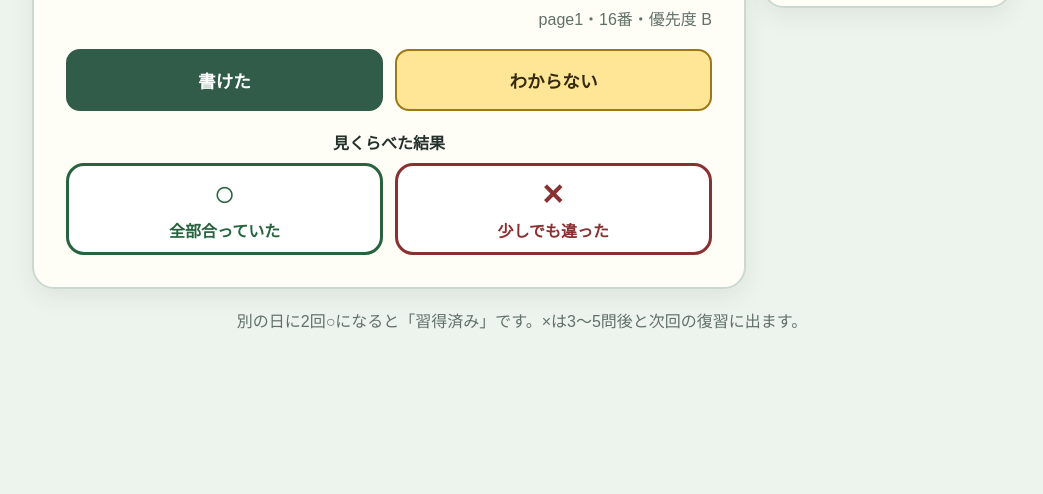
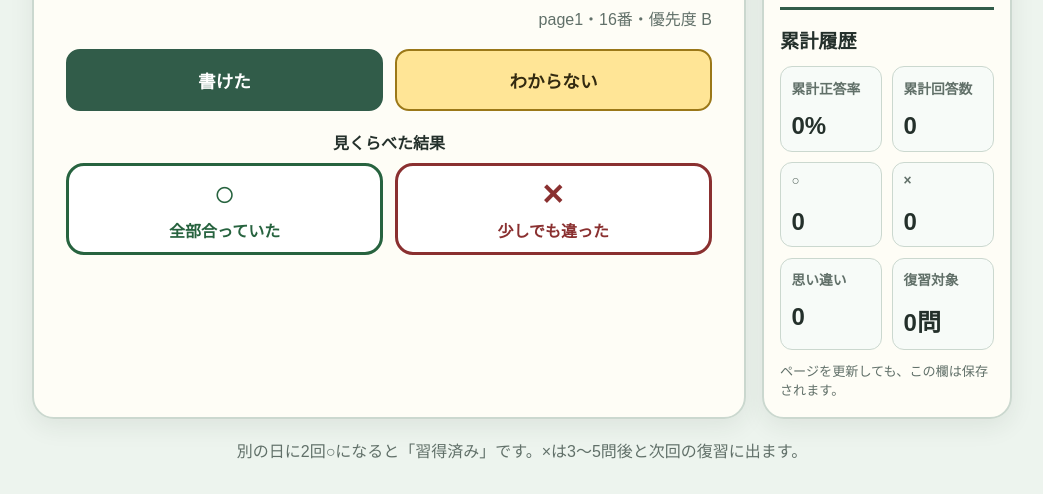
Before and after one commit to miy-pf/kanji-test-app, a plain HTML site: page index.html in a window 1280 px wide. Shown: the part 786-1280 px from the top of the page, without its empty margins (118-1161 px from the left). Before the commit the page ends 1150 px from the top, so only its background shows below. Drawn offline with Linux system fonts and the light colour scheme.

Commit message:
累計履歴追加

```diff
--- a/app.js
+++ b/app.js
@@ -37,6 +37,12 @@
     statWrong: document.querySelector("#stat-wrong"),
     statMisconceptions: document.querySelector("#stat-misconceptions"),
     statRetries: document.querySelector("#stat-retries"),
+    historyRate: document.querySelector("#history-rate"),
+    historyTotal: document.querySelector("#history-total"),
+    historyCorrect: document.querySelector("#history-correct"),
+    historyWrong: document.querySelector("#history-wrong"),
+    historyMisconceptions: document.querySelector("#history-misconceptions"),
+    historyReview: document.querySelector("#history-review"),
     resultMessage: document.querySelector("#result-message"),
     nextQuestion: document.querySelector("#next-question"),
     masteredCount: document.querySelector("#mastered-count")
@@ -356,9 +362,29 @@
     const rate = sessionStats.total
       ? Math.round((sessionStats.correct / sessionStats.total) * 100)
       : 0;
-    const mastered = QUESTIONS.filter(
-      (question) => getQuestionHistory(question.id).mastered
-    ).length;
+    const cumulative = QUESTIONS.reduce((total, question) => {
+      const record = getQuestionHistory(question.id);
+      const legacyUnsure = Number(record.unsure) || 0;
+      const correct = Number(record.correct) || 0;
+      const wrong = (Number(record.wrong) || 0) + legacyUnsure;
+
+      total.correct += correct;
+      total.wrong += wrong;
+      total.misconceptions += Number(record.misconceptions) || 0;
+      total.mastered += record.mastered ? 1 : 0;
+      total.review += record.needsReview || record.misconceptionPending ? 1 : 0;
+      return total;
+    }, {
+      correct: 0,
+      wrong: 0,
+      misconceptions: 0,
+      mastered: 0,
+      review: 0
+    });
+    const cumulativeTotal = cumulative.correct + cumulative.wrong;
+    const cumulativeRate = cumulativeTotal
+      ? Math.round((cumulative.correct / cumulativeTotal) * 100)
+      : 0;
 
     elements.statRate.textContent = `${rate}%`;
     elements.statTotal.textContent = sessionStats.total;
@@ -367,7 +393,13 @@
     elements.statMisconceptions.textContent = sessionStats.misconceptions;
     elements.statRetries.textContent = sessionStats.retries;
     elements.masteredCount.textContent =
-      `習得済み: ${mastered} / ${QUESTIONS.length}問`;
+      `習得済み: ${cumulative.mastered} / ${QUESTIONS.length}問`;
+    elements.historyRate.textContent = `${cumulativeRate}%`;
+    elements.historyTotal.textContent = cumulativeTotal;
+    elements.historyCorrect.textContent = cumulative.correct;
+    elements.historyWrong.textContent = cumulative.wrong;
+    elements.historyMisconceptions.textContent = cumulative.misconceptions;
+    elements.historyReview.textContent = `${cumulative.review}問`;
   }
 
   function showEmptyState(title, message) {
--- a/index.html
+++ b/index.html
@@ -107,6 +107,19 @@
           <div><span>今回の再出題</span><strong id="stat-retries">0</strong></div>
         </div>
         <p id="mastered-count" class="mastered-count">習得済み: 0 / 140問</p>
+
+        <div class="history-section" aria-labelledby="history-title">
+          <h2 id="history-title">累計履歴</h2>
+          <div class="stats-grid history-grid">
+            <div><span>累計正答率</span><strong id="history-rate">0%</strong></div>
+            <div><span>累計回答数</span><strong id="history-total">0</strong></div>
+            <div><span>○</span><strong id="history-correct">0</strong></div>
+            <div><span>×</span><strong id="history-wrong">0</strong></div>
+            <div><span>思い違い</span><strong id="history-misconceptions">0</strong></div>
+            <div><span>復習対象</span><strong id="history-review">0問</strong></div>
+          </div>
+          <p class="history-note">ページを更新しても、この欄は保存されます。</p>
+        </div>
       </section>
     </main>
 
--- a/style.css
+++ b/style.css
@@ -437,6 +437,27 @@ h2 {
   font-weight: 800;
 }
 
+.history-section {
+  margin-top: 1.1rem;
+  padding-top: 1rem;
+  border-top: 3px solid var(--primary);
+}
+
+.history-section h2 {
+  margin-bottom: 0.75rem;
+}
+
+.history-grid div {
+  background: #f7fbf8;
+}
+
+.history-note {
+  margin: 0.75rem 0 0;
+  color: var(--muted);
+  font-size: 0.82rem;
+  line-height: 1.5;
+}
+
 .empty-view {
   padding: 4rem 1rem;
   text-align: center;
```
Also changed, not shown: 1 other file.
